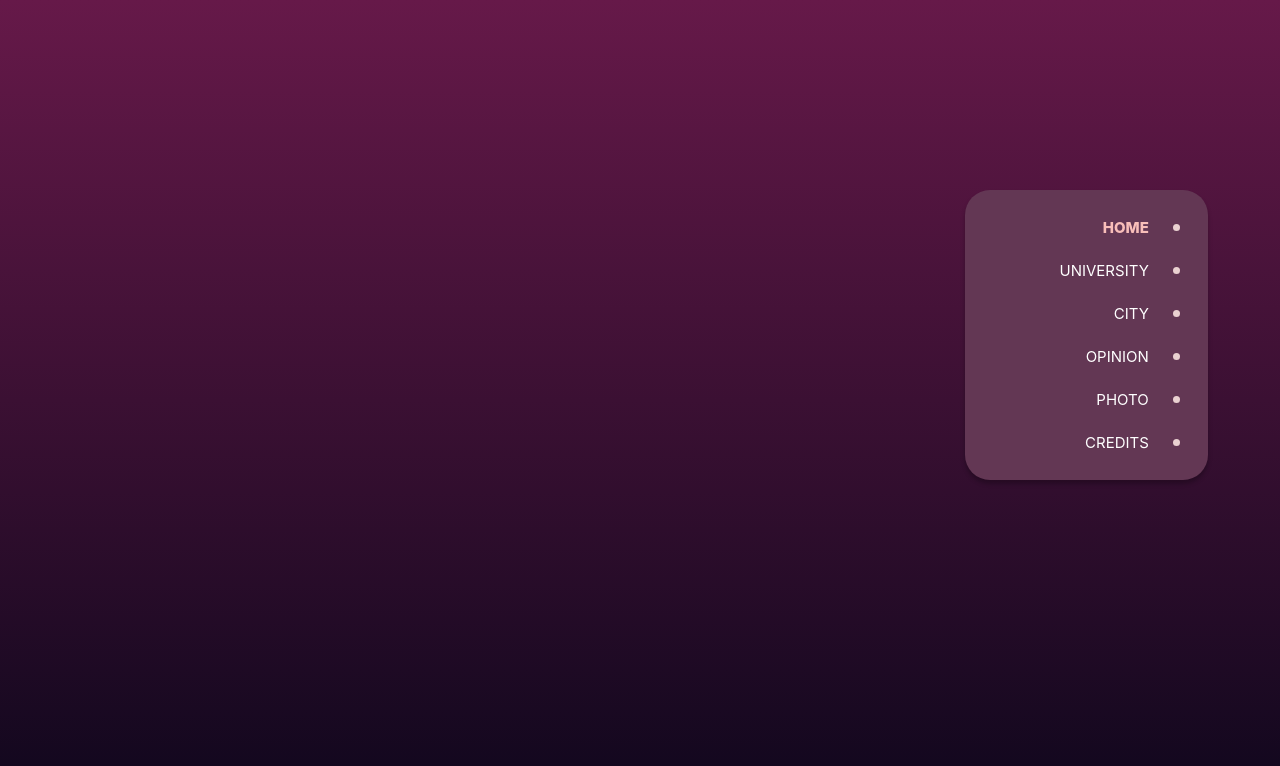
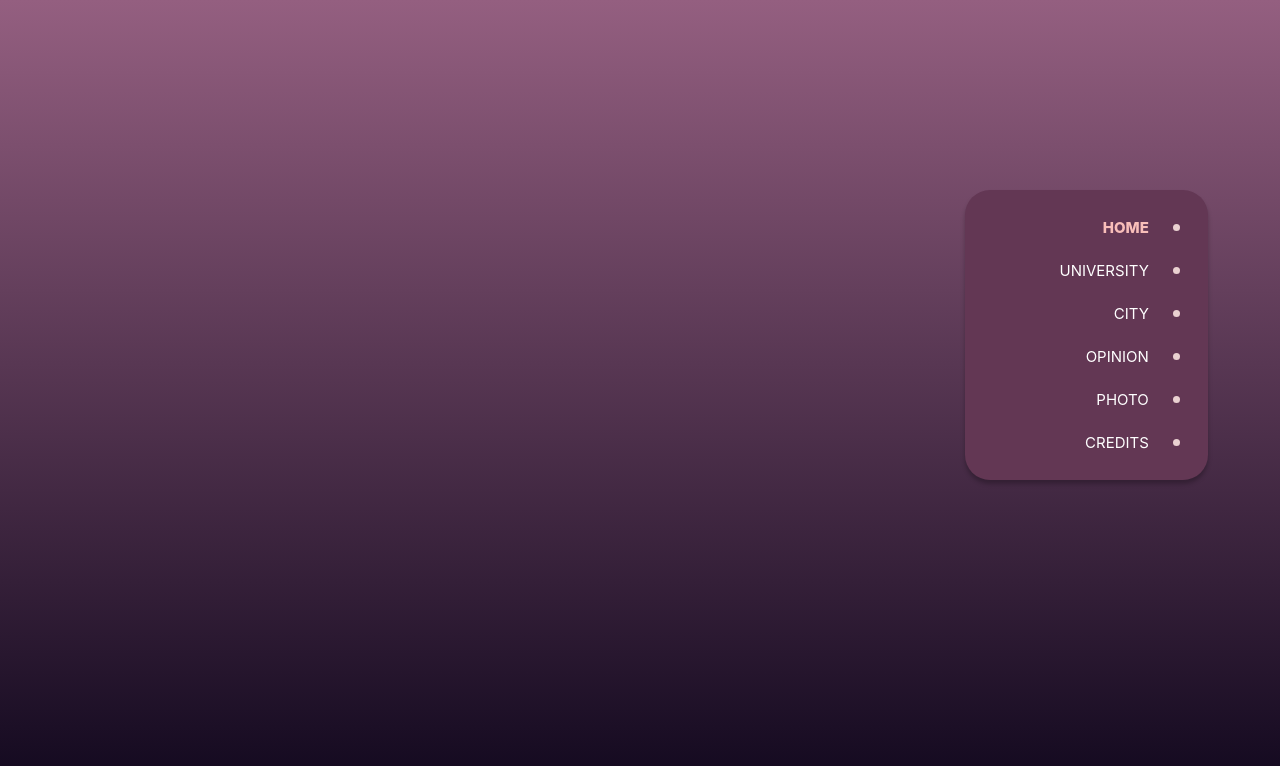
Before and after one commit to spectatorpublishing/bhm2023, a React (Create React App) app: page /sports in a window 1280 px wide. Shown: the top 766 px of the page. Built offline with nearby package versions, Linux system fonts and the light colour scheme; a web font is replaced by a local one.

Commit message:
Updated Gradient

```diff
--- a/src/containers/Section.js
+++ b/src/containers/Section.js
@@ -5,8 +5,7 @@ import NavBar from '../components/NavBar';
 const SectionWrapper = styled.div`
      height: 100vh;
      width: 100vw;
-     background: linear-gradient(#5F193E, #3F132e, #1D132b);
-     background: linear-gradient(180deg, #661949 0%, #10071D 100%), #3F132E;
+     background: linear-gradient(180deg, #945F80 0%, #10071D 100%), #3F132E;
 `;
 
 const Section = () => {
```
